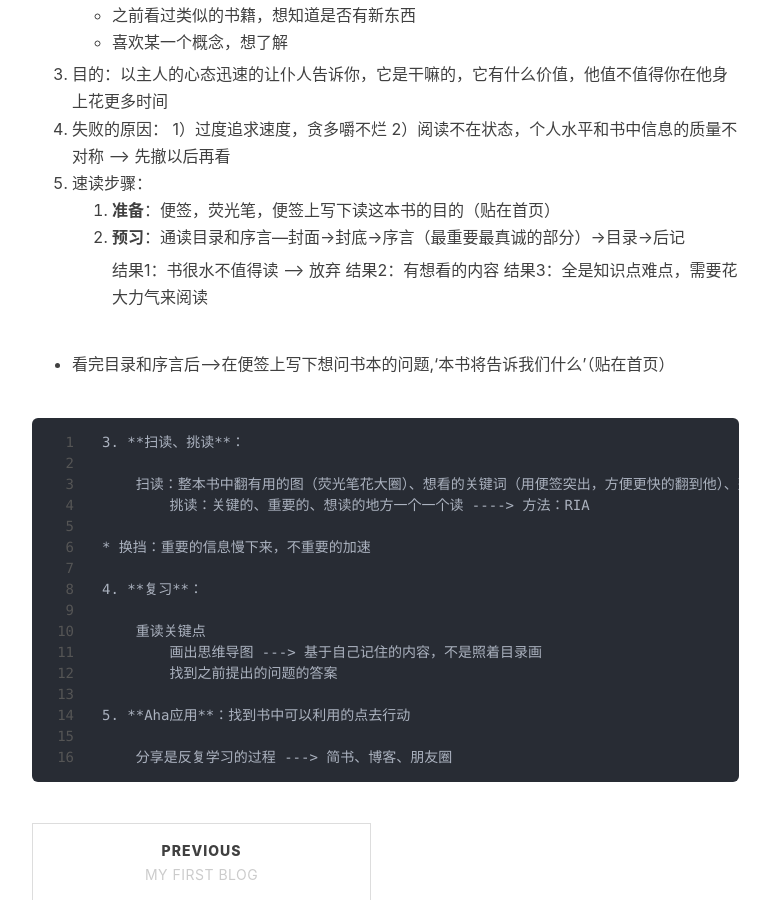
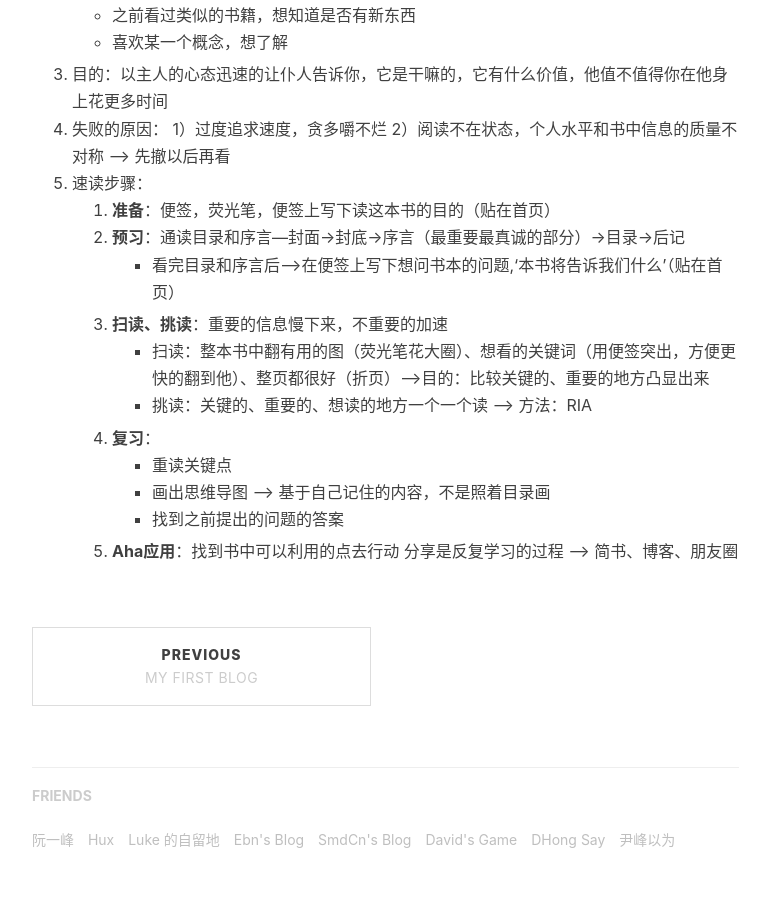
Before and after one commit to AlexBw777/AlexBw777.github.io, a Jekyll site: the page built from _posts/2019-02-25-洋葱阅读法.md, in a window 1280 px wide and 900 px high, scrolled down 2112 px. Shown: the whole window, without its empty margins (233-1003 px from the left). Built offline with Jekyll 4.4.1, drawn with Linux system fonts in a browser that asks for light colours; nearby versions of some CDN libraries; our own code applies the rules of GitHub Pages for plain Markdown files; comment, search, counter and statistics services are not loaded.

Commit message:
Update 2019-02-25-洋葱阅读法.md

```diff
--- a/_posts/2019-02-25-洋葱阅读法.md
+++ b/_posts/2019-02-25-洋葱阅读法.md
@@ -67,30 +67,13 @@
  5. 速读步骤：
     1. **准备**：便签，荧光笔，便签上写下读这本书的目的（贴在首页）
 	2. **预习**：通读目录和序言---封面->封底->序言（最重要最真诚的部分）->目录->后记
-
-        结果1：书很水不值得读 --> 放弃
-        结果2：有想看的内容
-        结果3：全是知识点难点，需要花大力气来阅读
-
-
-
-   * 看完目录和序言后--->在便签上写下想问书本的问题,‘本书将告诉我们什么’（贴在首页）
-
-
-
-	3. **扫读、挑读**：
-
-	    扫读：整本书中翻有用的图（荧光笔花大圈）、想看的关键词（用便签突出，方便更快的翻到他）、整页都很好（折页）---->目的：比较关键的、重要的地方凸显出来
-		挑读：关键的、重要的、想读的地方一个一个读 ----> 方法：RIA
-
-	* 换挡：重要的信息慢下来，不重要的加速
-
+        - 看完目录和序言后--->在便签上写下想问书本的问题,‘本书将告诉我们什么’（贴在首页）
+	3. **扫读、挑读**：重要的信息慢下来，不重要的加速
+	    - 扫读：整本书中翻有用的图（荧光笔花大圈）、想看的关键词（用便签突出，方便更快的翻到他）、整页都很好（折页）---->目的：比较关键的、重要的地方凸显出来
+		- 挑读：关键的、重要的、想读的地方一个一个读 ----> 方法：RIA
 	4. **复习**：
-
-        重读关键点
-		画出思维导图 ---> 基于自己记住的内容，不是照着目录画
-		找到之前提出的问题的答案
-
+    - 重读关键点
+	- 画出思维导图 ---> 基于自己记住的内容，不是照着目录画
+	- 找到之前提出的问题的答案
     5. **Aha应用**：找到书中可以利用的点去行动
-
         分享是反复学习的过程 ---> 简书、博客、朋友圈
```
